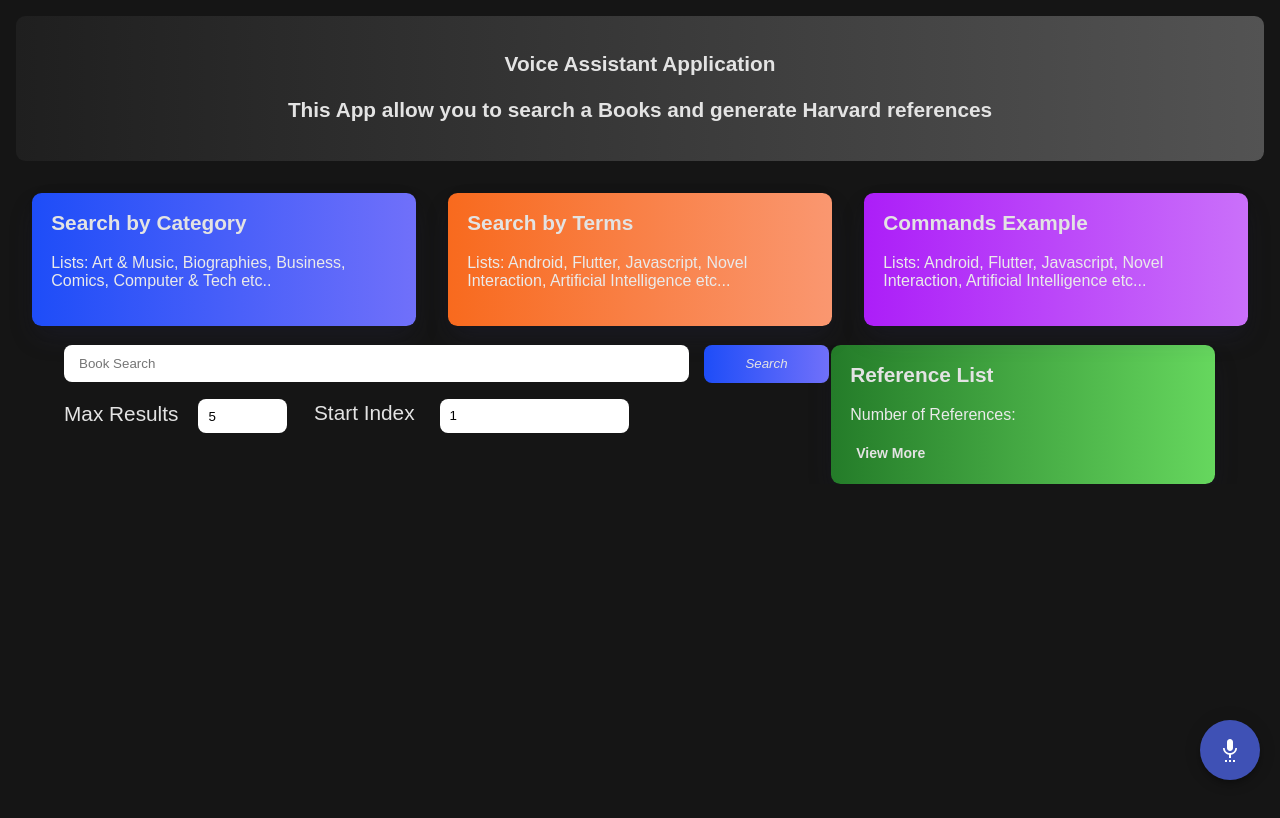
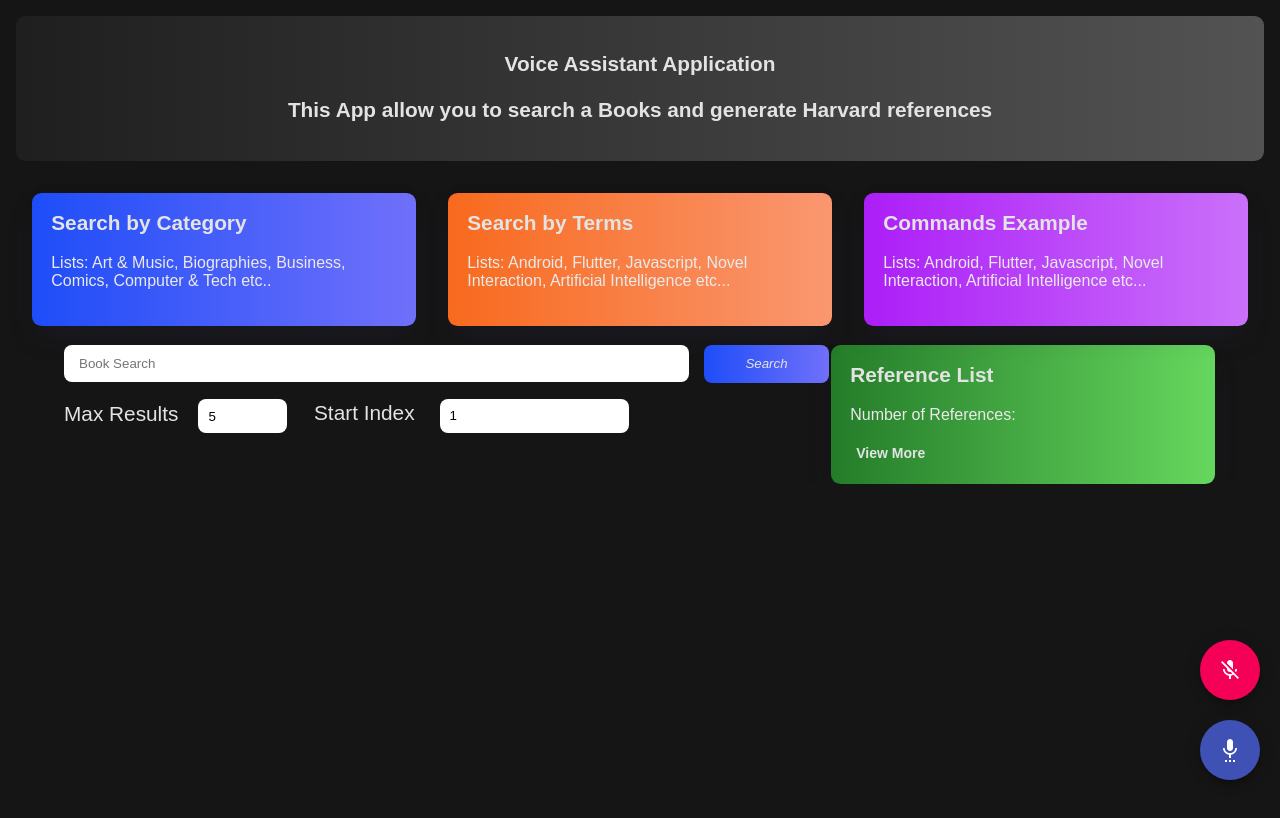
Before and after one commit to Nehal-Bhautoo/React-Voice-Assistant, a React (Create React App) app: page / in a window 1280 px wide. Shown: the top 818 px of the page. Built offline with nearby package versions, Linux system fonts and the light colour scheme.

Commit message:
:zap: Add mute btn

```diff
--- a/src/SearchBook.jsx
+++ b/src/SearchBook.jsx
@@ -12,6 +12,7 @@ import 'react-toastify/dist/ReactToastify.min.css';
 import axios from 'axios';
 import BookCard from './BookCard.jsx';
 import SettingsVoiceIcon from '@material-ui/icons/SettingsVoice';
+import MicOff from '@material-ui/icons/MicOff';
 import Fab from "@material-ui/core/Fab";
 
 const styles = {
@@ -20,6 +21,13 @@ const styles = {
         height: 60,
         position: "fixed",
         bottom: 20,
+        right: 20,
+    },
+    fab2: {
+        width: 60,
+        height: 60,
+        position: "fixed",
+        bottom: 100,
         right: 20,
     }
 }
@@ -163,22 +171,35 @@ function AppSearch() {
             <Fab style={styles.fab} onClick={StartSpeech} color='primary' aria-label='add' id="micBtn" >
                 <SettingsVoiceIcon id="micIcon" className="microphone" />
             </Fab>
+            <Fab style={styles.fab2} color="secondary" aria-label="end" id="muteBtn">
+                <MicOff id="micOffIcon" className="microphoneOff"/>
+            </Fab>
         </div>
-
     );
 }
 
 function StartSpeech() {
     const recognition = new SpeechRecognition();
     recognition.start();
-    //recognition.continuous = true;
     const searchFormInput = document.querySelector('#search-form-input');
+    const muteBtn = document.querySelector("#muteBtn");
     if(SpeechRecognition) {
         toast.success("Speech Recognition on");
+        recognition.addEventListener("result", resultOfSpeechRecognition);
     } else {
         toast.error("Speech Recognition off");
     }
-    recognition.addEventListener("result", resultOfSpeechRecognition);
+
+    muteBtn.addEventListener("click", EndSpeech);
+    function EndSpeech() {
+        if(SpeechRecognition === true) {
+            recognition.stop();
+            toast.error("Speech Recognition off");
+        } else {
+            return toast.error("Speech Recognition Already off");
+        }
+
+    }
 
     function resultOfSpeechRecognition(event) {
         const current = event.resultIndex;
```
